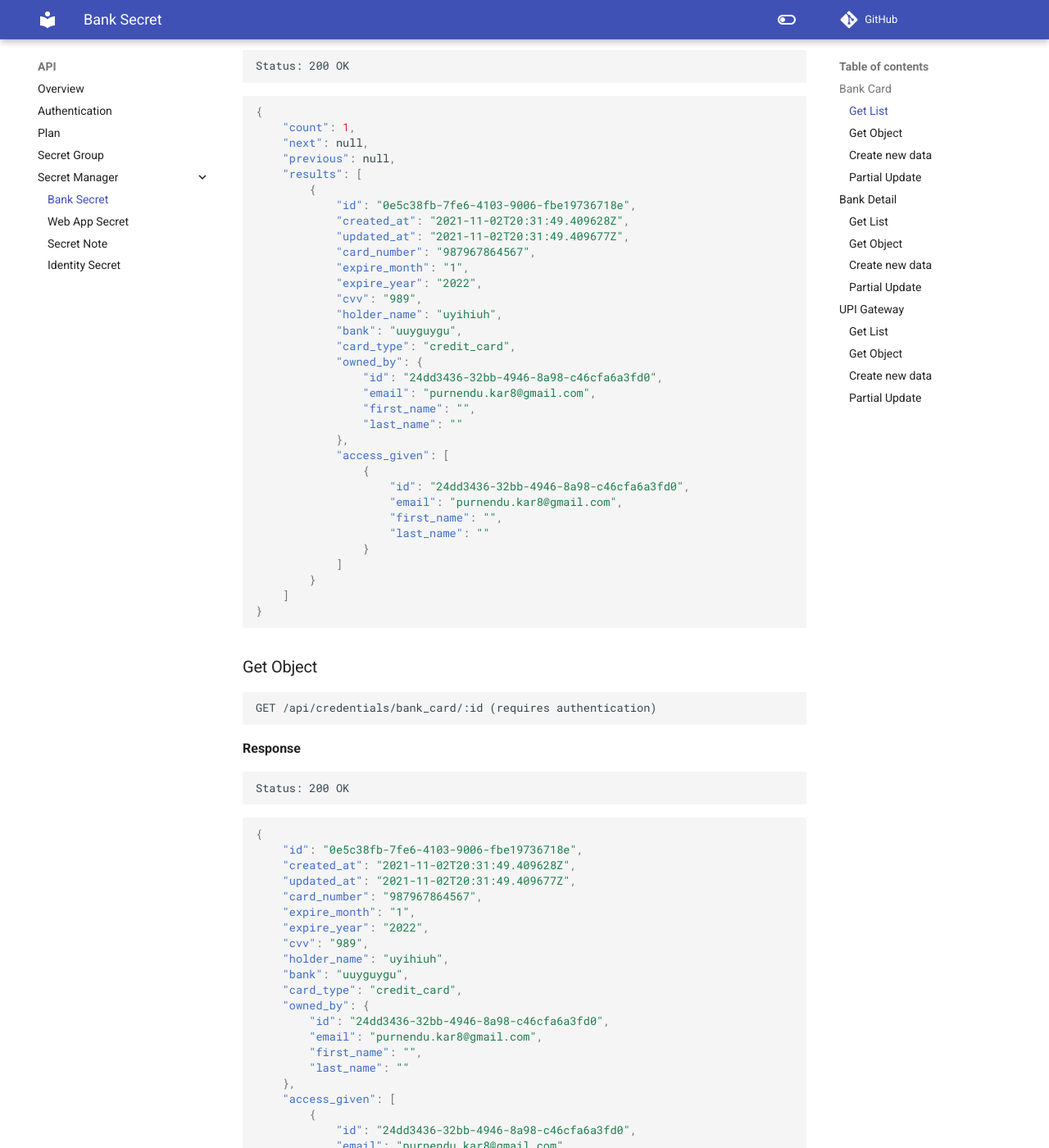
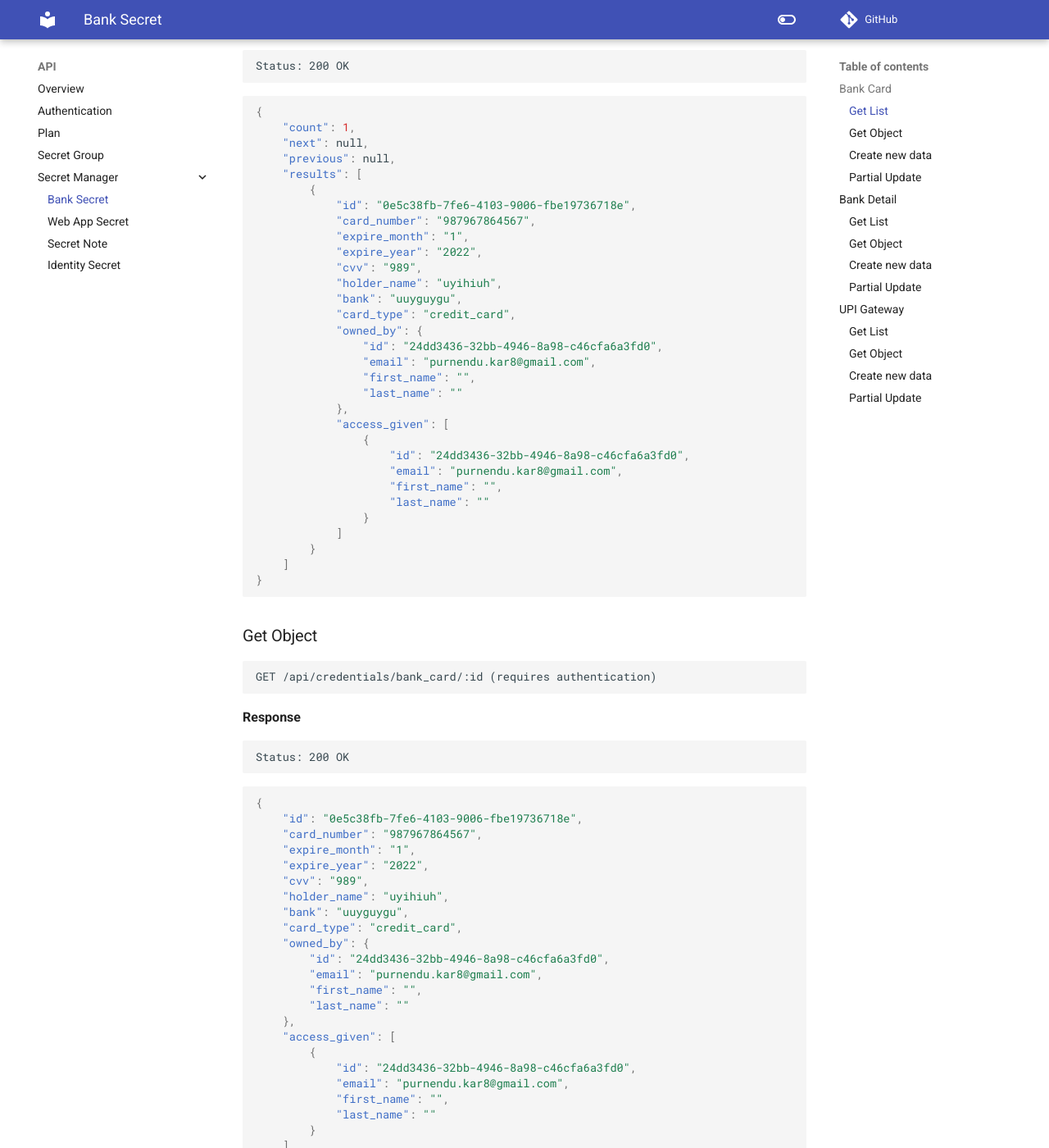
Before and after one commit to purnendukar/PassCave-backend, an MkDocs documentation site: the page built from docs/api/5-bank-secret.md, in a window 1280 px wide and 1400 px high, scrolled down 527 px. Shown: the whole window at 82% size. Built offline with MkDocs 1.6.1 and Material for MkDocs 9.7.7, drawn with Linux system fonts in a browser that asks for light colours; comment, search, counter and statistics services are not loaded; some of the changed text lies outside the part shown.

````diff
--- a/docs/api/5-bank-secret.md
+++ b/docs/api/5-bank-secret.md
@@ -24,8 +24,6 @@ Status: 200 OK
     "results": [
         {
             "id": "0e5c38fb-7fe6-4103-9006-fbe19736718e",
-            "created_at": "2021-11-02T20:31:49.409628Z",
-            "updated_at": "2021-11-02T20:31:49.409677Z",
             "card_number": "987967864567",
             "expire_month": "1",
             "expire_year": "2022",
@@ -65,8 +63,6 @@ Status: 200 OK
 ```json
 {
     "id": "0e5c38fb-7fe6-4103-9006-fbe19736718e",
-    "created_at": "2021-11-02T20:31:49.409628Z",
-    "updated_at": "2021-11-02T20:31:49.409677Z",
     "card_number": "987967864567",
     "expire_month": "1",
     "expire_year": "2022",
@@ -136,8 +132,6 @@ Status: 201 Created
 ```json
 {
     "id": "902c893c-9788-446a-bdea-def7e4585469",
-    "created_at": "2021-11-03T12:45:10.868987Z",
-    "updated_at": "2021-11-03T12:45:10.869035Z",
     "card_number": "987967864567",
     "expire_month": "1",
     "expire_year": "2022",
@@ -212,8 +206,6 @@ Status: 200 OK
 ```json
 {
     "id": "902c893c-9788-446a-bdea-def7e4585469",
-    "created_at": "2021-11-03T12:45:10.868987Z",
-    "updated_at": "2021-11-03T12:45:10.869035Z",
     "card_number": "987967864567",
     "expire_month": "1",
     "expire_year": "2022",
@@ -306,8 +298,6 @@ Status: 200 OK
 ```json
 {
     "id": "694fc4bb-0887-462a-a7bf-e8debbdb70b0",
-    "created_at": "2021-11-03T09:39:16.091061Z",
-    "updated_at": "2021-11-03T09:39:16.091116Z",
     "account_number": "AccountNumber",
     "ifsc_code": "IFSCCode",
     "branch_code": "BranchCode",
@@ -372,8 +362,6 @@ Status: 201 Created
 ```json
 {
     "id": "4e337d13-8a61-4948-9758-17065b9d2480",
-    "created_at": "2021-11-03T14:51:42.671970Z",
-    "updated_at": "2021-11-03T14:51:42.672104Z",
     "account_number": "AccountNumber",
     "ifsc_code": "IFSCCode",
     "branch_code": "BranchCode",
@@ -444,8 +432,6 @@ Status: 200 OK
 ```json
 {
     "id": "4e337d13-8a61-4948-9758-17065b9d2480",
-    "created_at": "2021-11-03T14:51:42.671970Z",
-    "updated_at": "2021-11-03T14:54:41.331378Z",
     "account_number": "AccountNumber",
     "ifsc_code": "IFSCCode",
     "branch_code": "BranchCode",
@@ -497,8 +483,6 @@ Status: 200 OK
     "results": [
         {
             "id": "a5f3a098-a290-4ecd-b171-992d54d5c372",
-            "created_at": "2021-11-03T17:58:59.734541Z",
-            "updated_at": "2021-11-03T17:58:59.734600Z",
             "upi_id": "upi id",
             "portal": "google pay",
             "pin": "pin",
@@ -540,8 +524,6 @@ Status: 200 OK
 ```json
 {
     "id": "a5f3a098-a290-4ecd-b171-992d54d5c372",
-    "created_at": "2021-11-03T17:58:59.734541Z",
-    "updated_at": "2021-11-03T17:58:59.734600Z",
     "upi_id": "upi id",
     "portal": "google pay",
     "pin": "pin",
@@ -603,8 +585,6 @@ Status: 201 Created
 ```json
 {
     "id": "7ff65521-3483-4b1d-a717-acc7fad801ba",
-    "created_at": "2021-11-03T18:14:23.083426Z",
-    "updated_at": "2021-11-03T18:14:23.083719Z",
     "upi_id": "upi id",
     "portal": "google pay",
     "pin": "pin",
@@ -666,8 +646,6 @@ Status: 200 OK
 ```json
 {
     "id": "7ff65521-3483-4b1d-a717-acc7fad801ba",
-    "created_at": "2021-11-03T18:14:23.083426Z",
-    "updated_at": "2021-11-03T18:15:47.798535Z",
     "upi_id": "upi id",
     "portal": "google pay",
     "pin": "pin",
````
Also changed, not shown: docs/api/4-secret-group.md (+0 -8 lines), docs/api/6-web-app-secret.md (+0 -8 lines), docs/api/7-secret-note.md (+0 -8 lines), docs/api/8-identity-secret.md (+0 -8 lines).
